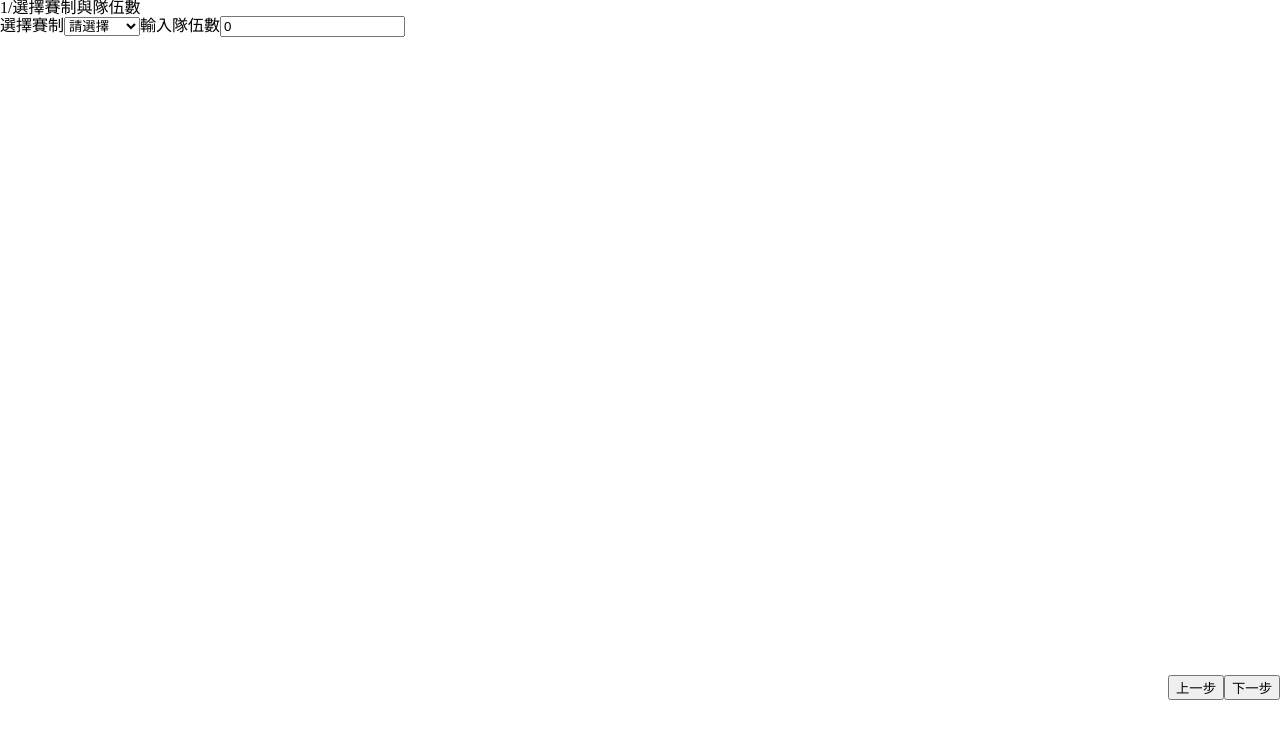
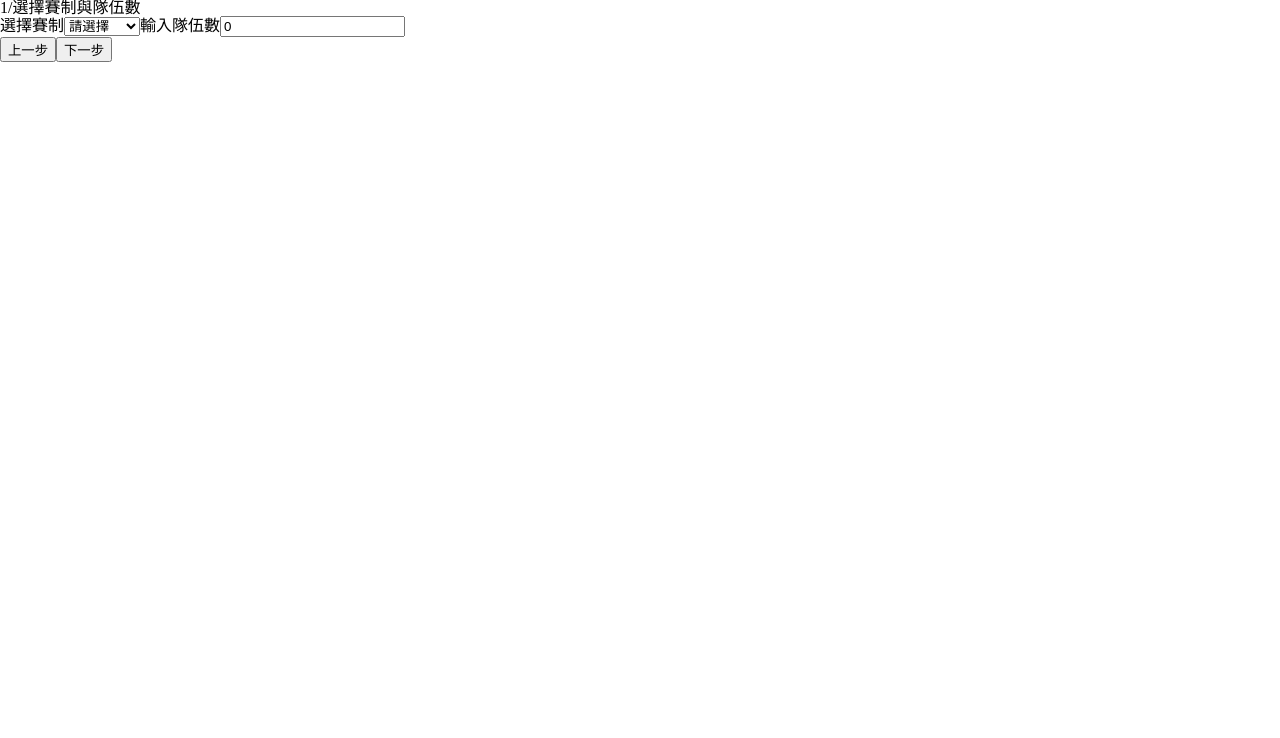
Before and after one commit to wenyo/yue-pai, a Vue app: page /step_one in a window 1280 px wide. Shown: the top 738 px of the page. Built offline with nearby package versions, Linux system fonts and the light colour scheme.

Commit message:
modify path

```diff
--- a/src/views/StepOne.vue
+++ b/src/views/StepOne.vue
@@ -21,7 +21,7 @@
       <router-link to="/" custom v-slot="{ navigate }">
         <button @click="navigate">上一步</button>
       </router-link>
-      <router-link to="/step_one" custom v-slot="{ navigate }">
+      <router-link to="/step_two" custom v-slot="{ navigate }">
         <button @click="navigate">下一步</button>
       </router-link>
     </div>
@@ -45,10 +45,3 @@ export default {
   },
 };
 </script>
-<style lang="scss" scoped>
-.step {
-  position: fixed;
-  bottom: 100px;
-  right: 0;
-}
-</style>
```
